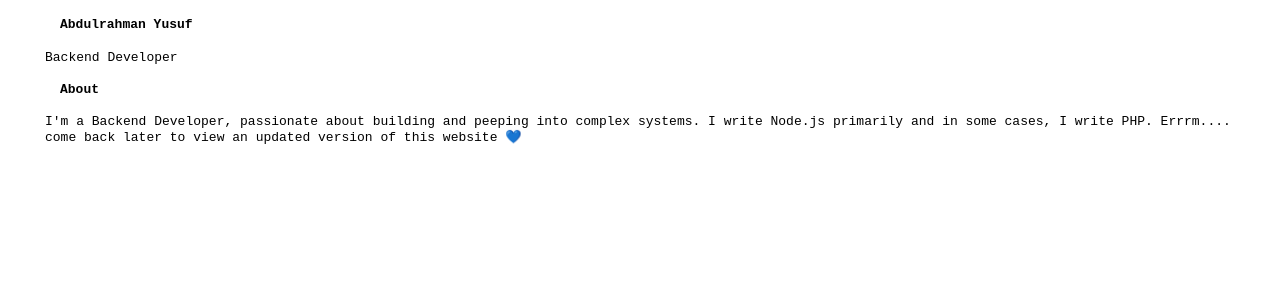
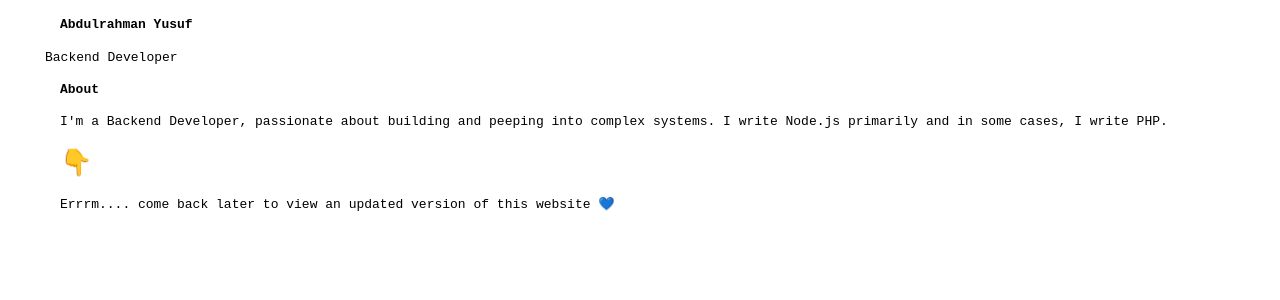
Before and after one commit to bytedeveloperr/personal-website-frontend, a Svelte app: page / in a window 1280 px wide. Shown: the top 300 px of the page. Built offline with nearby package versions, Linux system fonts and the light colour scheme.

Commit message:
Update App.svelte

```diff
--- a/src/App.svelte
+++ b/src/App.svelte
@@ -7,7 +7,7 @@
 Backend Developer
 
 <h4>About</h4>
-I'm a Backend Developer, passionate about building and peeping into complex systems. I write Node.js primarily and in some cases, I write PHP.
-
-Errrm.... come back later to view an updated version of this website 💙
+<p>I'm a Backend Developer, passionate about building and peeping into complex systems. I write Node.js primarily and in some cases, I write PHP.</p>
+<h1>👇</h1>
+<p>Errrm.... come back later to view an updated version of this website 💙</p>
 </main>
```
